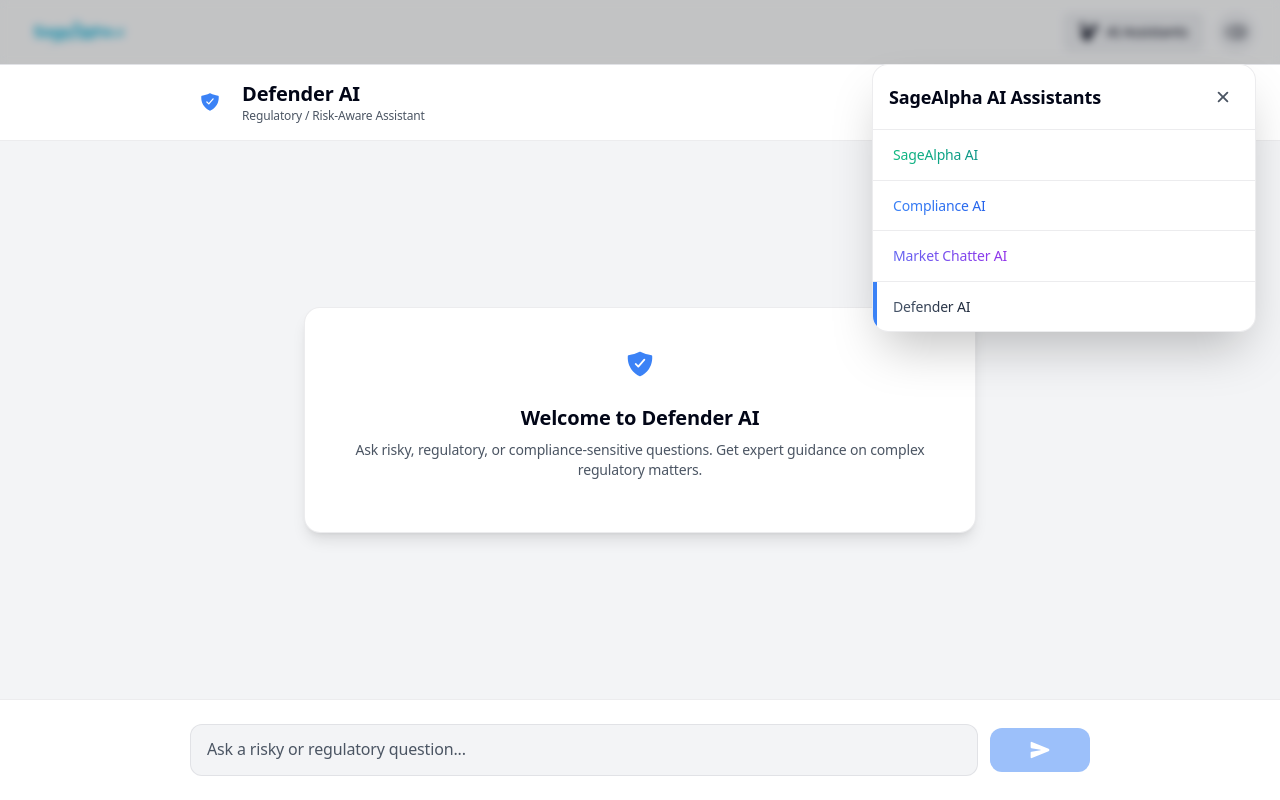
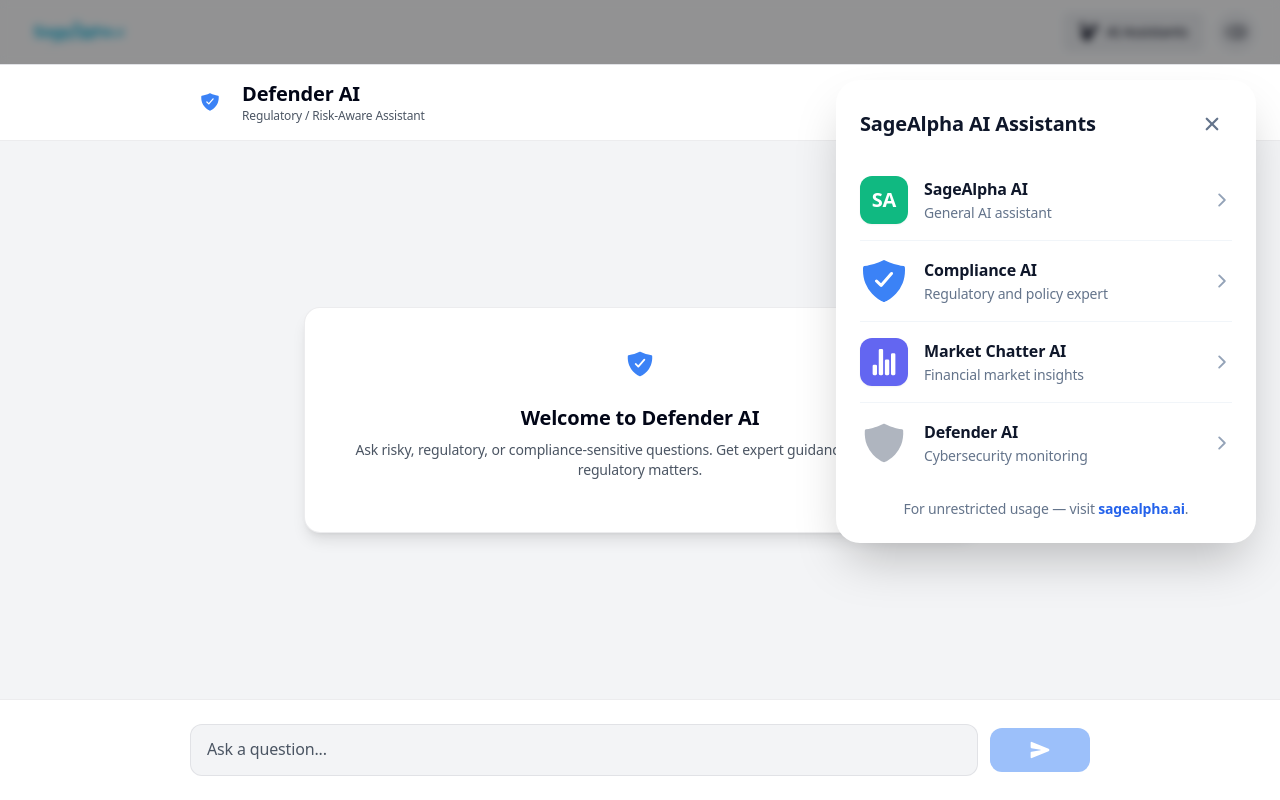
Before and after one commit to SageAlpha-ai/sagealpha_ai_demo, a React (Vite) app: page /assistant/defender in a window 1280 px wide. Both pictures are taken after a click on the button "AI Assistants". Built offline with nearby package versions, Linux system fonts and the light colour scheme.

Commit message:
updated panel ui

```diff
--- a/src/components/AIAssistantsPanel.jsx
+++ b/src/components/AIAssistantsPanel.jsx
@@ -1,5 +1,5 @@
 import React, { useEffect, useRef } from "react";
-import { IoClose } from "react-icons/io5";
+import { IoClose, IoChevronForward, IoShieldCheckmark, IoShield, IoStatsChart } from "react-icons/io5";
 import { useNavigate, useLocation } from "react-router-dom";
 
 // AI Tools configuration
@@ -7,26 +7,47 @@
   {
     id: "sagealpha",
     name: "SageAlpha AI",
+    sub: "General AI assistant",
     path: "/assistant/sagealpha",
-    gradient: "from-emerald-500 to-teal-600",
+    // Custom render for the icon
+    icon: (
+      <div className="w-10 h-10 sm:w-12 sm:h-12 rounded-xl bg-emerald-500 flex items-center justify-center shrink-0 shadow-sm">
+        <span className="text-white font-bold text-lg sm:text-xl">SA</span>
+      </div>
+    )
   },
   {
     id: "compliance",
     name: "Compliance AI",
+    sub: "Regulatory and policy expert",
     path: "/assistant/compliance",
-    gradient: "from-blue-500 to-blue-600",
+    icon: (
+      <div className="w-10 h-10 sm:w-12 sm:h-12 flex items-center justify-center shrink-0">
+        <IoShieldCheckmark className="w-10 h-10 sm:w-12 sm:h-12 text-blue-500" />
+      </div>
+    )
   },
   {
     id: "market-chatter",
     name: "Market Chatter AI",
+    sub: "Financial market insights",
     path: "/assistant/market-chatter",
-    gradient: "from-indigo-500 to-purple-600",
+    icon: (
+      <div className="w-10 h-10 sm:w-12 sm:h-12 rounded-xl bg-indigo-500 flex items-center justify-center shrink-0 shadow-sm">
+        <IoStatsChart className="w-6 h-6 sm:w-7 sm:h-7 text-white" />
+      </div>
+    )
   },
   {
     id: "defender",
     name: "Defender AI",
+    sub: "Cybersecurity monitoring",
     path: "/assistant/defender",
-    gradient: "from-slate-700 to-slate-900",
+    icon: (
+      <div className="w-10 h-10 sm:w-12 sm:h-12 flex items-center justify-center shrink-0">
+        <IoShield className="w-9 h-9 sm:w-11 sm:h-11 text-gray-400/80" />
+      </div>
+    )
   }
 ];
 
@@ -34,9 +55,6 @@
   const navigate = useNavigate();
   const location = useLocation();
   const panelRef = useRef(null);
-
-  // Determine selected tool based on current path
-  const selectedToolId = aiTools.find(tool => tool.path === location.pathname)?.id || null;
 
   // Close panel when clicking outside
   useEffect(() => {
@@ -80,73 +98,74 @@
     <>
       {/* Backdrop */}
       <div
-        className="fixed inset-0 bg-black/20 backdrop-blur-sm z-40 transition-opacity"
+        className="fixed inset-0 bg-black/40 backdrop-blur-sm z-40 transition-opacity"
         onClick={onClose}
       />
 
       {/* Panel */}
       <div
         ref={panelRef}
-        className="fixed top-16 right-4 sm:right-6 z-50 w-[calc(100vw-2rem)] sm:w-96 max-w-sm bg-[var(--card-bg)] rounded-2xl border border-[var(--border)] shadow-2xl flex flex-col max-h-[calc(100vh-5rem)] overflow-hidden"
+        className="fixed inset-x-4 top-1/2 -translate-y-1/2 sm:inset-x-auto sm:top-20 sm:right-6 sm:translate-y-0 z-50 w-auto sm:w-[420px] max-w-[calc(100vw-2rem)] bg-white rounded-3xl shadow-2xl flex flex-col max-h-[85vh] sm:max-h-[calc(100vh-6rem)] overflow-hidden"
         style={{
           animation: 'slideDown 0.2s ease-out',
         }}
       >
         {/* Header */}
-        <div className="flex items-center justify-between p-4 border-b border-[var(--border)] flex-shrink-0">
-          <h2 className="text-lg font-bold text-[var(--text)]">
+        <div className="flex items-center justify-between px-4 sm:px-6 pt-4 sm:pt-6 pb-2 flex-shrink-0">
+          <h2 className="text-lg sm:text-xl font-bold text-slate-900">
             SageAlpha AI Assistants
           </h2>
           <button
             onClick={onClose}
-            className="p-1.5 rounded-lg hover:bg-[var(--hover)] transition-colors text-[var(--text-muted)] hover:text-[var(--text)]"
+            className="p-2 rounded-full hover:bg-slate-100 transition-colors text-slate-500 hover:text-slate-700"
             aria-label="Close panel"
           >
-            <IoClose className="w-5 h-5" />
+            <IoClose className="w-5 h-5 sm:w-6 sm:h-6" />
           </button>
         </div>
 
         {/* AI Tools List */}
-        <div className="flex-shrink-0 overflow-y-auto">
+        <div className="flex flex-col py-2 overflow-y-auto flex-1">
           {aiTools.map((tool, index) => {
-            const isSelected = selectedToolId === tool.id;
-
-            // Gradient text classes for each assistant
-            let gradientTextClass = "";
-            if (tool.id === "sagealpha") {
-              gradientTextClass = "bg-gradient-to-r from-emerald-500 to-teal-600 bg-clip-text text-transparent";
-            } else if (tool.id === "compliance") {
-              gradientTextClass = "bg-gradient-to-r from-blue-500 to-blue-600 bg-clip-text text-transparent";
-            } else if (tool.id === "market-chatter") {
-              gradientTextClass = "bg-gradient-to-r from-indigo-500 to-purple-600 bg-clip-text text-transparent";
-            } else {
-              gradientTextClass = "bg-gradient-to-r from-slate-600 to-slate-800 bg-clip-text text-transparent";
-            }
-
             return (
-              <React.Fragment key={tool.id}>
+              <div key={tool.id} className="relative group">
                 <button
                   onClick={() => handleToolSelect(tool)}
-                  className={`
-                    w-full px-4 py-3 text-left
-                    transition-all duration-200
-                    border-l-4
-                    ${isSelected
-                      ? 'bg-[var(--accent)]/5 border-[var(--accent)]'
-                      : 'bg-transparent border-transparent hover:bg-[var(--hover)]/50'
-                    }
-                  `}
+                  className="w-full px-4 sm:px-6 py-3 sm:py-4 flex items-center gap-3 sm:gap-4 text-left transition-colors hover:bg-slate-50"
                 >
-                  <span className={`font-medium text-sm ${gradientTextClass}`}>
-                    {tool.name}
-                  </span>
+                  {/* Icon */}
+                  <div className="shrink-0">
+                    {tool.icon}
+                  </div>
+
+                  {/* Text Content */}
+                  <div className="flex-1 min-w-0">
+                    <h3 className="font-bold text-slate-900 text-sm sm:text-base mb-0.5">
+                      {tool.name}
+                    </h3>
+                    <p className="text-slate-500 text-xs sm:text-sm font-medium">
+                      {tool.sub}
+                    </p>
+                  </div>
+
+                  {/* Chevron */}
+                  <IoChevronForward className="w-4 h-4 sm:w-5 sm:h-5 text-slate-400 shrink-0" />
                 </button>
+
+                {/* Separator - only if not the last item */}
                 {index < aiTools.length - 1 && (
-                  <div className="border-t border-[var(--border)]" />
+                  <div className="mx-4 sm:mx-6 h-px bg-slate-100" />
                 )}
-              </React.Fragment>
+              </div>
             );
           })}
+        </div>
+
+        {/* Footer */}
+        <div className="px-4 sm:px-6 pb-4 sm:pb-6 pt-2 text-center flex-shrink-0">
+          <p className="text-xs sm:text-sm text-slate-500 font-medium">
+            For unrestricted usage — visit <a href="https://sagealpha.ai" target="_blank" rel="noopener noreferrer" className="text-blue-600 hover:text-blue-700 font-semibold">sagealpha.ai</a>.
+          </p>
         </div>
       </div>
     </>
--- a/src/components/Compliance.jsx
+++ b/src/components/Compliance.jsx
@@ -697,14 +697,14 @@
             />
 
             {/* Usage Counter */}
-            <div className="absolute top-1 right-14 flex items-center">
+            {/* <div className="absolute top-1 right-14 flex items-center">
               <span className={`
                 text-[10px] sm:text-xs font-medium
                 ${usageCount >= 5 ? 'text-red-500' : usageCount >= 4 ? 'text-orange-500' : 'text-[var(--text-muted)]'}
               `}>
                 Uses: {usageCount} / 5
               </span>
-            </div>
+            </div> */}
             </div>
             <button
               type="submit"
--- a/src/components/DefenderAI.jsx
+++ b/src/components/DefenderAI.jsx
@@ -369,7 +369,7 @@
                 }
               }}
               disabled={loading}
-              placeholder="Ask a risky or regulatory question..."
+              placeholder="Ask a question..."
               className="flex-1 px-4 py-3 rounded-xl bg-[var(--bg)] border border-[var(--border)] text-[var(--text)] placeholder-[var(--text-muted)] outline-none focus:ring-2 focus:ring-[var(--accent)] focus:border-transparent disabled:opacity-50 disabled:cursor-not-allowed transition-all"
             />
             <button
--- a/src/components/MarketChatter.jsx
+++ b/src/components/MarketChatter.jsx
@@ -182,14 +182,14 @@
               />
 
               {/* Usage Counter */}
-              <div className="absolute top-1 right-20 flex items-center">
+              {/* <div className="absolute top-1 right-20 flex items-center">
                 <span className={`
                   text-[10px] sm:text-xs font-medium
                   ${usageCount >= 5 ? 'text-red-500' : usageCount >= 4 ? 'text-orange-500' : 'text-[var(--text-muted)]'}
                 `}>
                   Uses: {usageCount} / 5
                 </span>
-              </div>
+              </div> */}
 
               <button
                 type="submit"
```
